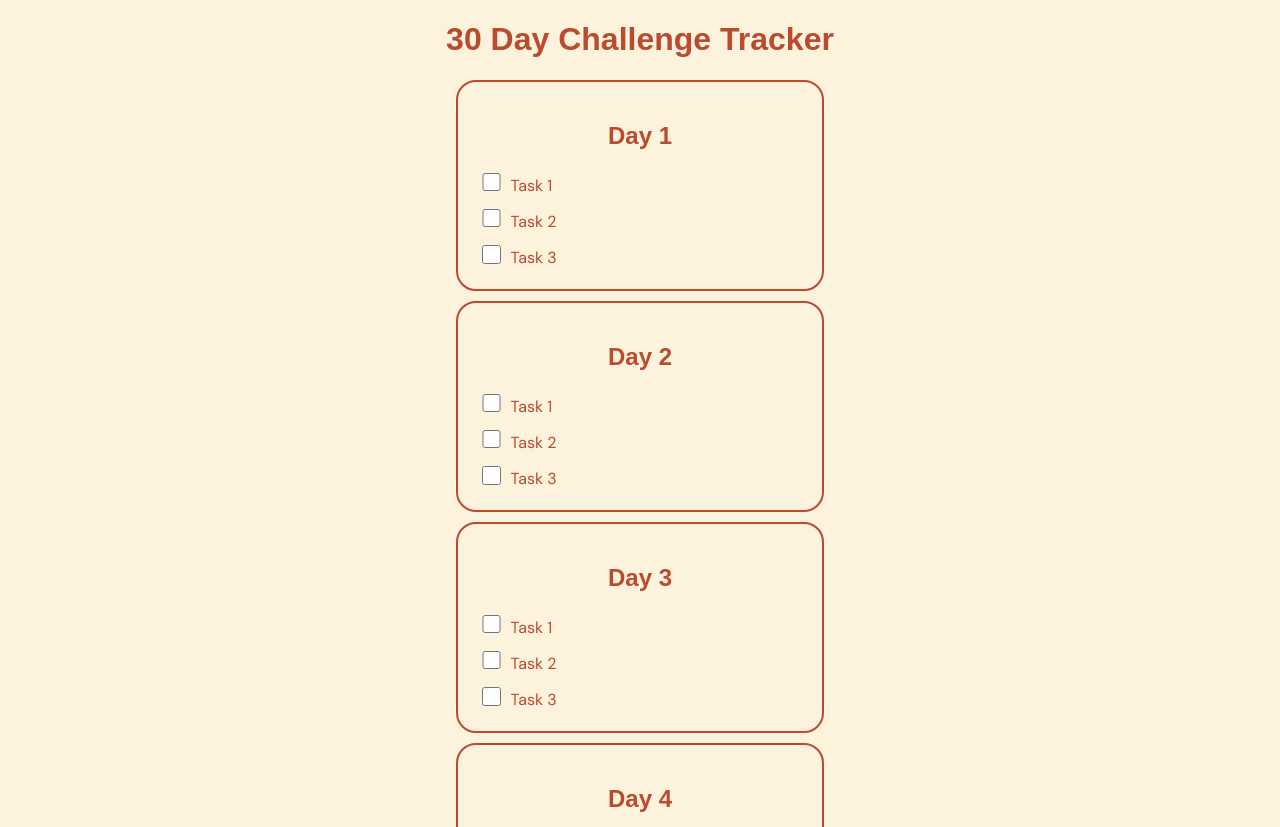
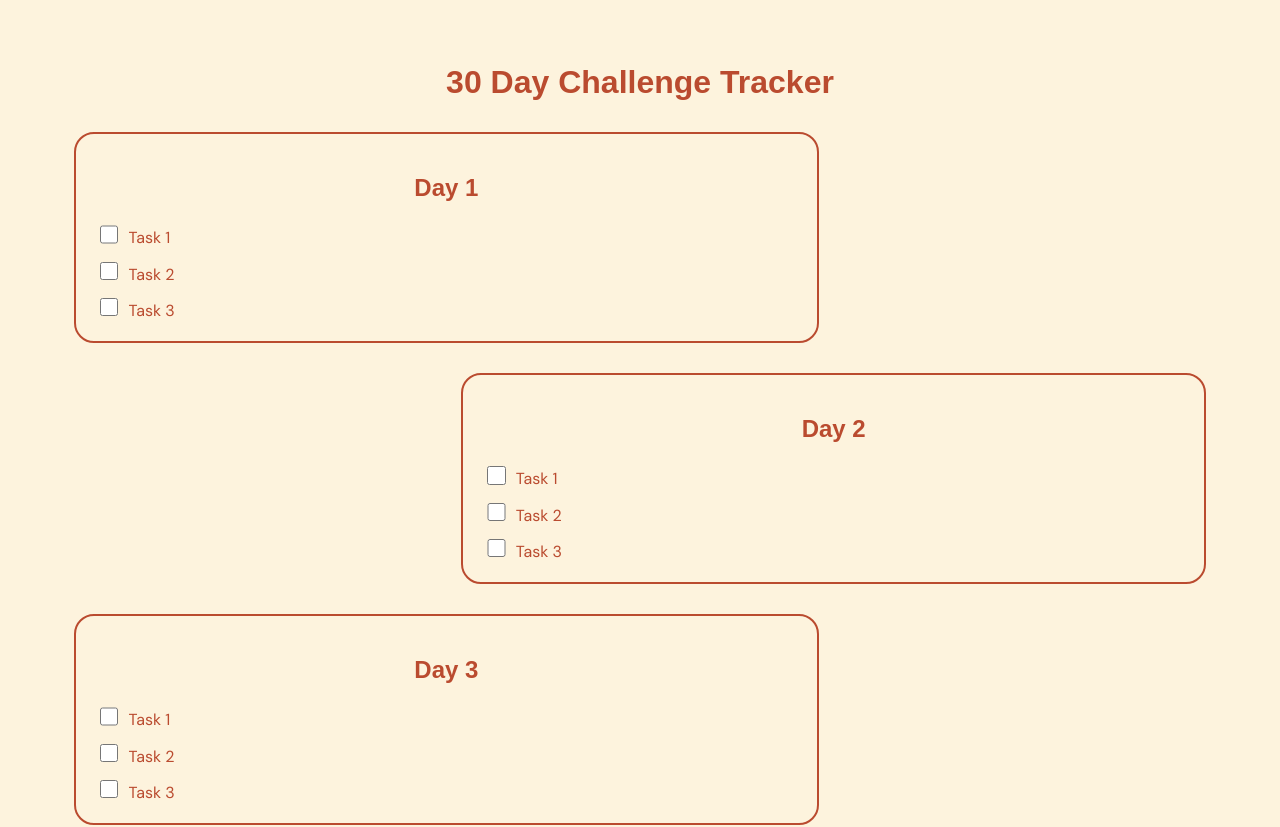
Before and after one commit to ainanicolau/30-day-challenge-tracker, a React (Create React App) app: page / in a window 1280 px wide. Shown: the top 827 px of the page. Built offline with nearby package versions, Linux system fonts and the light colour scheme; a web font is replaced by a local one.

Commit message:
Change layout to have 3 columns and stlyle even and odd rows differently

```diff
--- a/src/App.css
+++ b/src/App.css
@@ -1,7 +1,7 @@
 body {
-  margin: 0;
+  margin: 5%;
   background-color: #fdf3dd; /* Light color */
-  display: flex;
+  display: block;
   justify-content: center;
   align-items: center;
   color: #ba4b2f; /* Dark color */
@@ -19,6 +19,22 @@ body {
   border-radius: 20px;
   background-color: #fdf3dd; /* Light color */
   transition: background-color 0.3s;
+}
+
+/* Update the .days container */
+.days {
+  display: grid;
+  grid-template-columns: repeat(3, 1fr); /* 3 columns */
+  gap: 10px; /* Add some gap between cells */
+}
+
+/* Apply styles for alternating rows */
+.day:nth-child(even) {
+  grid-column: 2 / span 2; /* Middle-right columns */
+}
+
+.day:nth-child(odd) {
+  grid-column: 1 / span 2; /* Left-middle columns */
 }
 
 .day.completed {
--- a/src/Day.js
+++ b/src/Day.js
@@ -6,6 +6,7 @@ function Day({ dayIndex, tasks, updateTasks }) {
 
   return (
     <div className={`day ${allTasksCompleted ? 'completed' : ''}`}>
+      <div className="day-content">
         <h2>Day {dayIndex + 1}</h2>
         <div className="tasks">
           {tasks.map((task, taskIndex) => (
@@ -19,6 +20,7 @@ function Day({ dayIndex, tasks, updateTasks }) {
           ))}
         </div>
       </div>
+    </div>
   );
 }
 
```
Lines whose indentation alone changed are shown as unchanged.
